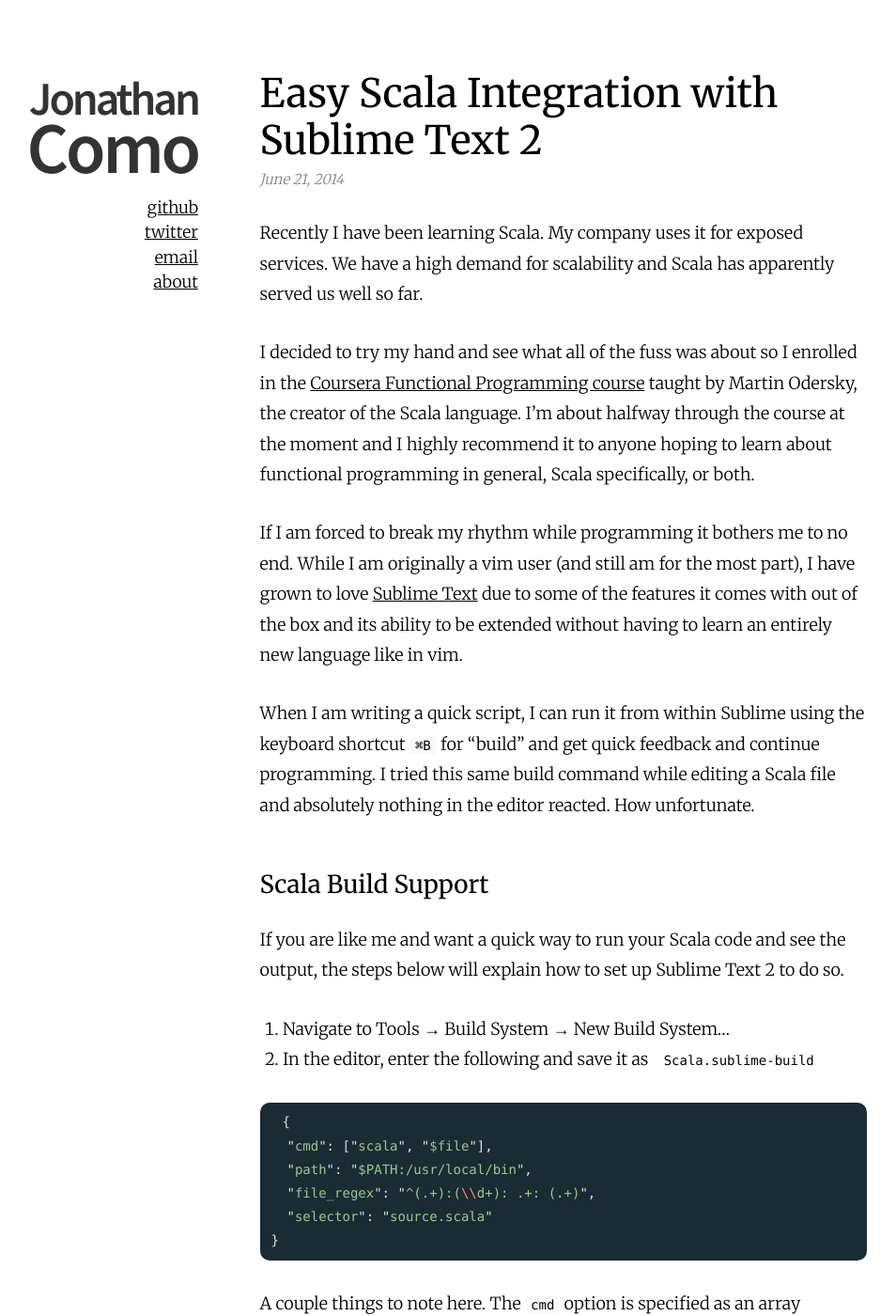
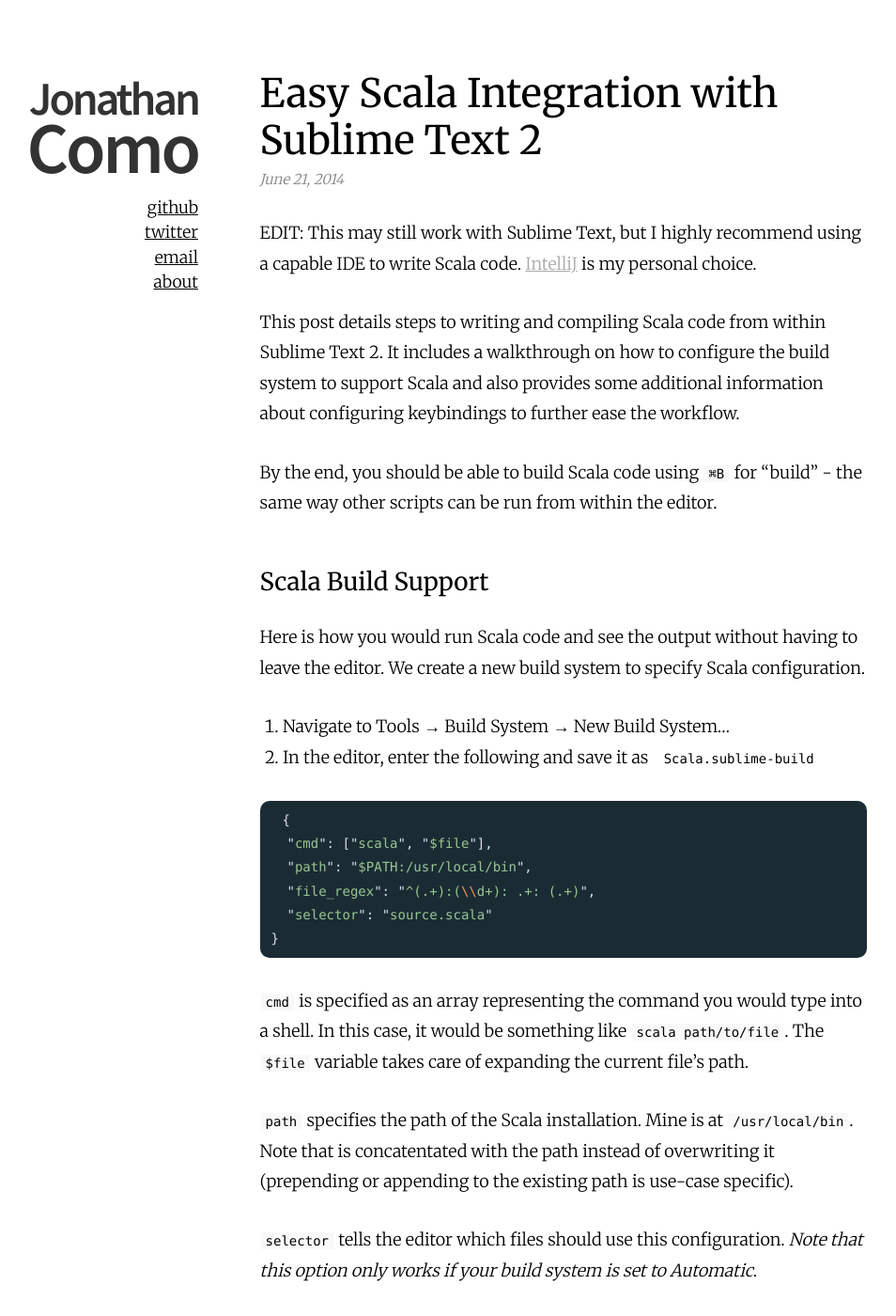
Before and after one commit to jcomo/jcomo.github.io, a Jekyll site: the page built from _posts/2014-06-21-easy-scala-integration-with-sublime-text-2.md, in a window 1280 px wide and 1400 px high. Shown: the whole window at 94% size, without its empty margins (163-1117 px from the left). Built offline with Jekyll 4.4.1, drawn with Linux system fonts in a browser that asks for light colours; some of the changed text lies outside the part shown.

Commit message:
Update old article on sublime text 2

```diff
--- a/_posts/2014-06-21-easy-scala-integration-with-sublime-text-2.md
+++ b/_posts/2014-06-21-easy-scala-integration-with-sublime-text-2.md
@@ -5,17 +5,15 @@ date:   2014-06-21 19:50:22
 categories: scala sublime text repl tools
 ---
 
-Recently I have been learning Scala. My company uses it for exposed services. We have a high demand for scalability and Scala has apparently served us well so far.
+EDIT: This may still work with Sublime Text, but I highly recommend using a capable IDE to write Scala code. [IntelliJ]() is my personal choice.
 
-I decided to try my hand and see what all of the fuss was about so I enrolled in the [Coursera Functional Programming course](https://www.coursera.org/course/progfun) taught by Martin Odersky, the creator of the Scala language. I'm about halfway through the course at the moment and I highly recommend it to anyone hoping to learn about functional programming in general, Scala specifically, or both.
+This post details steps to writing and compiling Scala code from within Sublime Text 2. It includes a walkthrough on how to configure the build system to support Scala and also provides some additional information about configuring keybindings to further ease the workflow.
 
-If I am forced to break my rhythm while programming it bothers me to no end. While I am originally a vim user (and still am for the most part), I have grown to love [Sublime Text](http://www.sublimetext.com/2) due to some of the features it comes with out of the box and its ability to be extended without having to learn an entirely new language like in vim.
-
-When I am writing a quick script, I can run it from within Sublime using the keyboard shortcut `⌘B` for "build" and get quick feedback and continue programming. I tried this same build command while editing a Scala file and absolutely nothing in the editor reacted. How unfortunate.
+By the end, you should be able to build Scala code using `⌘B` for "build" - the same way other scripts can be run from within the editor.
 
 ### Scala Build Support
 
-If you are like me and want a quick way to run your Scala code and see the output, the steps below will explain how to set up Sublime Text 2 to do so.
+Here is how you would run Scala code and see the output without having to leave the editor. We create a new build system to specify Scala configuration.
 
 1. Navigate to Tools &rarr; Build System &rarr; New Build System...
 1. In the editor, enter the following and save it as `Scala.sublime-build`
@@ -29,27 +27,29 @@ If you are like me and want a quick way to run your Scala code and see the outpu
 }
 {% endhighlight %}
 
-A couple things to note here. The `cmd` option is specified as an array representing the command you would type into a shell. In this case, it would be something like `scala path/to/file`. The `$file` variable takes care of expanding the current file's path.
+`cmd` is specified as an array representing the command you would type into a shell. In this case, it would be something like `scala path/to/file`. The `$file` variable takes care of expanding the current file's path.
 
-My scala installation is located in `/usr/local/bin`, which isn't part of the path provided by Sublime, so I added it to the build config. The `selector` option lets Sublime recognize which files should use this configuration. *This option only works if your build system is set to Automatic*.
+`path` specifies the path of the Scala installation. Mine is at `/usr/local/bin`. Note that is concatentated with the path instead of overwriting it (prepending or appending to the existing path is use-case specific).
 
-Finally, and this is my favorite part, the `file_regex` option takes the error output from scala and interprets it within Sublime. The regex here will recognize error messages and allow you to cycle through them within the editor. Pretty slick.
+`selector` tells the editor which files should use this configuration. *Note that this option only works if your build system is set to Automatic*.
+
+`file_regex` allows you to capture messages from stdout of the Scala executable and display them within the editor. This particular regex will recognize compilation errors, allowing you to cycle through them easily.
 
 You can read more about the build options in the Sublime docs [here](http://docs.sublimetext.info/en/latest/reference/build_systems.html).
 
 ### Keybindings
 
-Let's create some better keybindings for cycling through errors so that we can make good use of the functionality. This step is optional but I highly recommend it if you are using a Mac; hitting any of the function keys is a pain.
+Optionally, create keybindings for cycling through messages from the plugin when a results window is displayed in the editor.
 
 1. Navigate to Sublime Text 2 &rarr; Preferences &rarr; Key Bindings - User
 2. Enter these keybindings in. You can specify any keys here; these are the ones I use.
 
 {% highlight javascript %}
 [
-  // any additional keybindings above
-
+  ...
   { "keys": ["ctrl+r"], "command": "next_result" },
-  { "keys": ["shift+ctrl+r"], "command": "prev_result" }
+  { "keys": ["shift+ctrl+r"], "command": "prev_result" },
+  ...
 ]
 {% endhighlight %}
 
@@ -65,21 +65,4 @@ object TestBuild {
 }
 {% endhighlight %}
 
-Run this with `⌘B` and you should see the output. Now how about errors? We can introduce some intentional bugs and see how to work with them from within the editor.
-
-{% highlight scala %}
-object TestBuild {
-  def getInt: Int = 5: Long
-  def fn {
-    val x = 6
-    x = 7
-  }
-  def main(args: Array[String]) {
-    println("Hello, world!")
-  }
-}
-{% endhighlight %}
-
-Build this again and now some errors will pop up in the console. Pressing `ctrl+R` and `shift+ctrl+R` will cycle through them right within the editor.
-
-I know there are some other helpful Sublime packages for Scala but for a minimalist like myself, I quite like this solution since I don't need any heavy lifting done for me just yet.
+Run this with `⌘B` and you should see the output. Now how about errors? Modify the code slightly to include a compilation error and then build again to see errors in the console. `ctrl+R` and `shift+ctrl+R` (the keybindings configured in the previous section) can be used to cycle through errors.
```
